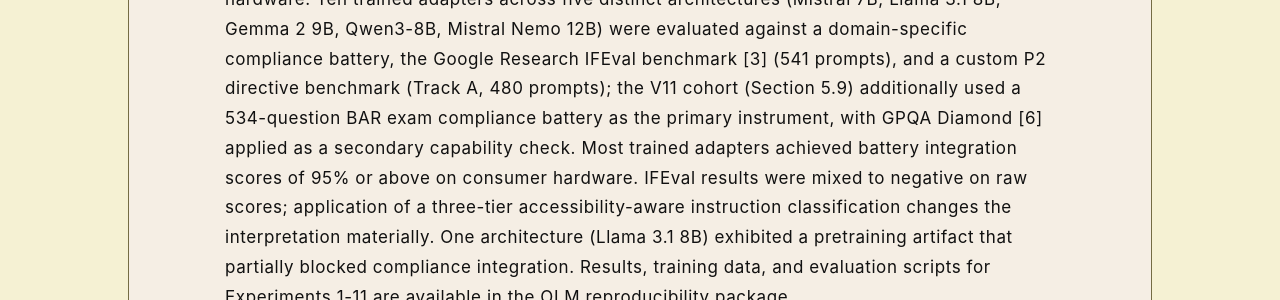
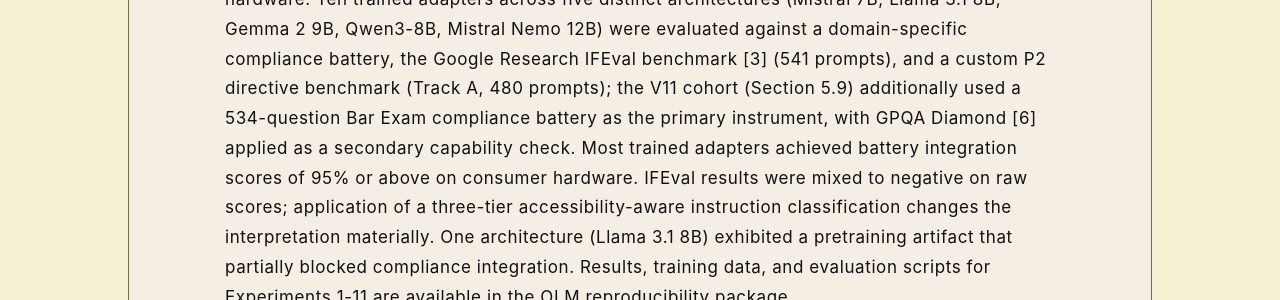
Before and after one commit to rojaslen/AISF-WEB, a Jekyll site: the page built from apx02.md, in a window 1280 px wide and 900 px high, scrolled down 327 px. Shown: the part 360-660 px from the top of the window. Built offline with Jekyll 4.4.1, drawn with Linux system fonts in a browser that asks for light colours; some web fonts are replaced; some of the changed text lies outside the part shown.

Commit message:
apx02: Bar Exam -> correct prose name (was BAR, which is filename convention only)
All prose references to the compliance battery instrument renamed from
"BAR exam" to "Bar Exam". BAR is a filename prefix convention; the
instrument name in prose is "Bar Exam". Filenames unchanged.

Co-Authored-By: Claude Sonnet 4.6 <noreply@anthropic.com>

```diff
--- a/apx02.md
+++ b/apx02.md
@@ -30,7 +30,7 @@ consumer-grade hardware. Ten trained adapters across five distinct architectures
 (Mistral 7B, Llama 3.1 8B, Gemma 2 9B, Qwen3-8B, Mistral Nemo 12B) were evaluated
 against a domain-specific compliance battery, the Google Research IFEval benchmark [3]
 (541 prompts), and a custom P2 directive benchmark (Track A, 480 prompts); the V11
-cohort (Section 5.9) additionally used a 534-question BAR exam compliance battery as
+cohort (Section 5.9) additionally used a 534-question Bar Exam compliance battery as
 the primary instrument, with GPQA Diamond [6] applied as a secondary capability check.
 Most trained adapters achieved battery integration scores of 95% or above on consumer
 hardware. IFEval results were mixed to negative on raw scores; application of a
@@ -210,7 +210,7 @@ instruction types represented in the Four Laws training data. Evaluation is
 automated: responses are checked for presence of expected key terms and structural
 compliance markers by regex and string matching. Battery sizes range from 451
 (Mistral 7B, Alpaca format) to 618 (chat-format models) depending on the training
-data version used. The V11 cohort (Section 5.9) used a 534-question BAR exam
+data version used. The V11 cohort (Section 5.9) used a 534-question Bar Exam
 compliance battery as the primary instrument. This battery is a distinct question
 set from the per-experiment batteries used in Experiments 1-8; scores are not
 directly comparable across the two versions.
@@ -791,7 +791,7 @@ V2 training data required.
 ### 5.9 V11 Cohort: Closed Compliance Validation
 
 **Purpose:** Final closed-cohort compliance validation across three architectures
-using a common 534-question BAR exam battery.
+using a common 534-question Bar Exam battery.
 **Hardware:** RTX 5060 Ti (16 GB VRAM GDDR7); 64 GB RAM (upgrade completed; required
 for Nemo 12B merge step)
 **Training environment:** Debian GNU/Linux 13 (migrated from Windows during this
@@ -799,7 +799,7 @@ phase; see Section 2.1)
 **Models:** Mistral Nemo 12B Instruct, Mistral 7B Instruct v0.3, Gemma 2 9B IT
 **Cohort designation:** V11 (closed 2026-05-17)
 
-**BAR exam battery results:**
+**Bar Exam battery results:**
 
 | Model | Params | Score | Pass/Total |
 |-------|--------|-------|------------|
@@ -879,7 +879,7 @@ instruction tuning and Framework compliance training, not Framework training alo
 on non-instruct model; benchmark delta not a meaningful signal).
 +AISF+CHAT battery result is a structural artifact: adapter requires system prompt;
 battery sends none. IFEval (includes system prompt) is the valid surface.
-#V11 battery is the 534-question BAR exam; not directly comparable to Experiment
+#V11 battery is the 534-question Bar Exam; not directly comparable to Experiment
 1-8 battery scores. IFEval was not administered for the V11 cohort; Base/AISF/IF
 Delta columns are not applicable.
 
@@ -1147,8 +1147,8 @@ confirmed and extended by V11 result of 99.6% (532/534). V1 T1 IFEval delta of
 raw IFEval negative result (-16.1 pp) was driven by concentrated T2/T3 failures
 (json_format total collapse, case transform losses, combination failures) and an
 EOS decoding artifact unique to the Tekken tokenizer, requiring explicit post-decode
-stripping in inference scripts. The V11 cohort, using a revised curriculum and BAR
-exam battery, produced a 99.6% compliance result. Post-training analysis identified
+stripping in inference scripts. The V11 cohort, using a revised curriculum and Bar Exam
+battery, produced a 99.6% compliance result. Post-training analysis identified
 a training data contamination artifact causing identity confabulation; see Section
 5.9. V11 cohort is closed.
 
@@ -1230,7 +1230,7 @@ example set, which has not been developed.
 **Compliance training is effective and architecture-general.** Most trained adapters
 achieved battery integration rates at or above 95%, across five distinct architectures.
 The V11 cohort confirmed this finding with three models scoring between 95.7% and
-99.6% on the BAR exam battery. The approach does not depend on Mistral 7B
+99.6% on the Bar Exam battery. The approach does not depend on Mistral 7B
 specifically; it generalizes to Llama 3.1 8B, Gemma 2 9B, Qwen3-8B, and Mistral
 Nemo 12B within the tested parameter range.
 
```
